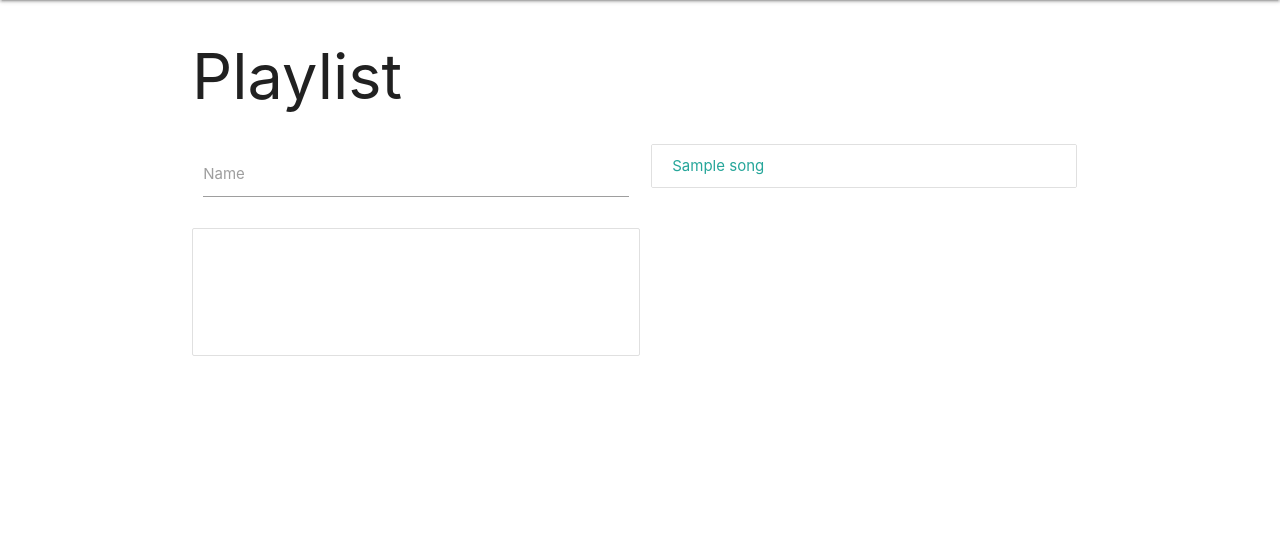
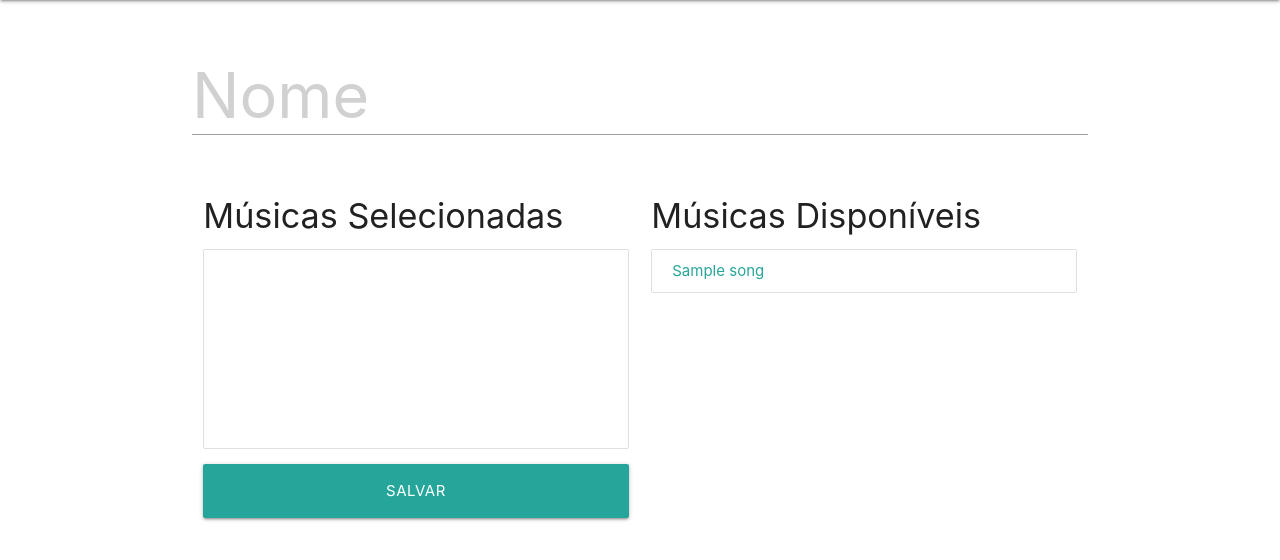
Before and after one commit to toshikurauchi/chopro_book, a Flask app: template templates/playlist_form.html in a window 1280 px wide. Shown: the part 64-624 px from the top of the page. Run offline with Flask 2, Linux system fonts and the light colour scheme; the template is opened without the code that fills it: most values are stand-ins (such as "Sample title", 1, 10 or a date in 2020).

Commit message:
Creating and showing playlists

```diff
--- a/main.py
+++ b/main.py
@@ -19,6 +19,11 @@ class Playlist(db.Model):
     name = db.Column(db.String(80), unique=True, nullable=False)
     songs = db.Column(db.PickleType)
 
+    def __init__(self, id=None, name='', songs=[]):
+        self.id = id
+        self.name = name
+        self.songs = songs
+
     def __repr__(self):
         return '<Playlist %r>' % self.name
 
@@ -30,10 +35,14 @@ def get_html(filename, transpose):
     return chopro.get_html()
 
 
+def clean_name(name):
+    regex = re.compile(r".(chopro|chordpro)$", re.IGNORECASE)
+    return regex.sub('', name)
+
 def list_songs():
     path = Path(CHOPRO_DIR)
-    regex = re.compile(r".(chopro|chordpro)$", re.IGNORECASE)
-    return {regex.sub('', f.name): f.name for f in path.iterdir()}
+
+    return {clean_name(f.name): f.name for f in path.iterdir()}
 
 
 @app.route('/')
@@ -43,8 +52,8 @@ def index():
 
 @app.route('/playlists')
 def playlists():
-    all = ['as', 'sdf']
-    return render_template('playlists.html', playlists=all)
+    all_playlists = Playlist.query.all()
+    return render_template('playlists.html', playlists=all_playlists)
 
 @app.route('/song')
 def chords():
@@ -53,10 +62,23 @@ def chords():
     full_filename = (Path(CHOPRO_DIR) / filename).absolute()
     return render_template('chords.html', chords=get_html(full_filename, transpose), song_file=filename, next_transpose=str(transpose + 1), prev_transpose=str(transpose - 1))
 
-@app.route('/playlist')
+@app.route('/playlist', methods=['GET', 'POST'])
 def playlist_form():
+    if (request.method == 'POST'):
+        name = request.form.get('name')
+        songs = request.form.get('songs').split(';;')
+        playlist = Playlist(name=name, songs=songs)
+        db.session.add(playlist)
+        db.session.commit()
     songs = list_songs()
     return render_template('playlist_form.html', song_files=songs)
+
+@app.route('/playlist/<pid>', methods=['GET'])
+def playlist_view(pid):
+    playlist = Playlist.query.get(pid)
+    songs = [clean_name(s) for s in playlist.songs]
+    song_files = {s: f for s, f in zip(songs, playlist.songs)}
+    return render_template('playlist_view.html', playlist=playlist, songs=songs, song_files=song_files)
 
 
 if __name__=='__main__':
--- a/static/css/style.css
+++ b/static/css/style.css
@@ -27,10 +27,47 @@
     height: 3rem;
 }
 
-.playlist-container {
-    display: flex;
-}
-
 .h100 {
     height: 100%;
 }
+
+.w100 {
+    width: 100%;
+}
+
+.flex-col {
+    display: flex;
+    flex-direction: column;
+}
+
+.flex-row {
+    display: flex;
+    flex-direction: row;
+}
+
+.flex-1 {
+    flex: 1;
+}
+
+.mb-0 {
+    margin-bottom: 0;
+}
+
+.songbox {
+    min-height: 200px;
+}
+
+.h1-field {
+    margin: 2.8rem 0 1.68rem 0 !important;
+}
+
+.h1-field > input {
+    font-size: 4.2rem !important;
+    line-height: 110% !important;
+    margin: 1.1rem 0 1rem !important;
+    padding: 1rem 0 !important;
+}
+
+.h1-field > label {
+    font-size: 2.5rem !important;
+}
--- a/templates/playlist_form.html
+++ b/templates/playlist_form.html
@@ -2,22 +2,26 @@
 
 {% block content %}
 <div class="container">
-    <h1>Playlist</h1>
-    <div class="row playlist-container">
-        <form class="col s6">
-            <div class="row">
-                <div class="input-field col s12">
-                    <input id="playlist_name" type="text" class="validate">
-                    <label for="playlist_name">Name</label>
-                </div>
-                <ul id="selected-songs" class="col s12 h100 collection">
-                </ul>
-            </div>
-        </form>
+    <div class="input-field h1-field">
+        <input id="playlist_name" type="text" required="required" class="validate" placeholder="Nome">
+    </div>
+    <div class="row flex-row">
         <div class="col s6">
+            <h4>Músicas Selecionadas</h4>
+            <ul id="selected-songs" class="s12 songbox collection">
+            </ul>
+            <form id="playlist-form" action="{{ url_for('playlist_form') }}" method="POST">
+                <input id="name" type="hidden" name="name" value="">
+                <input id="songs" type="hidden" name="songs" value="">
+                <button type="submit" class="waves-effect waves-light btn-large w100">Salvar</button>
+            </form>
+
+        </div>
+        <div class="col s6">
+            <h4>Músicas Disponíveis</h4>
             <ul id="available-songs" class="collection">
                 {% for song in song_files %}
-                    <li><a href={{ url_for('chords', filename=song_files[song]) }} class="collection-item">{{ song }}</a></li>
+                    <li data-filename="{{ song_files[song] }}"><a href={{ url_for('chords', filename=song_files[song]) }} class="collection-item">{{ song }}</a></li>
                 {% endfor %}
             </ul>
         </div>
--- a/templates/playlists.html
+++ b/templates/playlists.html
@@ -5,7 +5,7 @@
     <h1>Playlists</h1>
     <div class="collection">
         {% for playlist in playlists %}
-            <a href={{ url_for('chords', playlist=playlist) }} class="collection-item">{{ playlist }}</a>
+            <a href="#" class="collection-item">{{ playlist.name }}</a>
         {% endfor %}
     </div>
 </div>
```
Also changed, not shown: static/js/playlist.js (+32 -0 lines), templates/playlist_view.html (added, +14 -0 lines).
